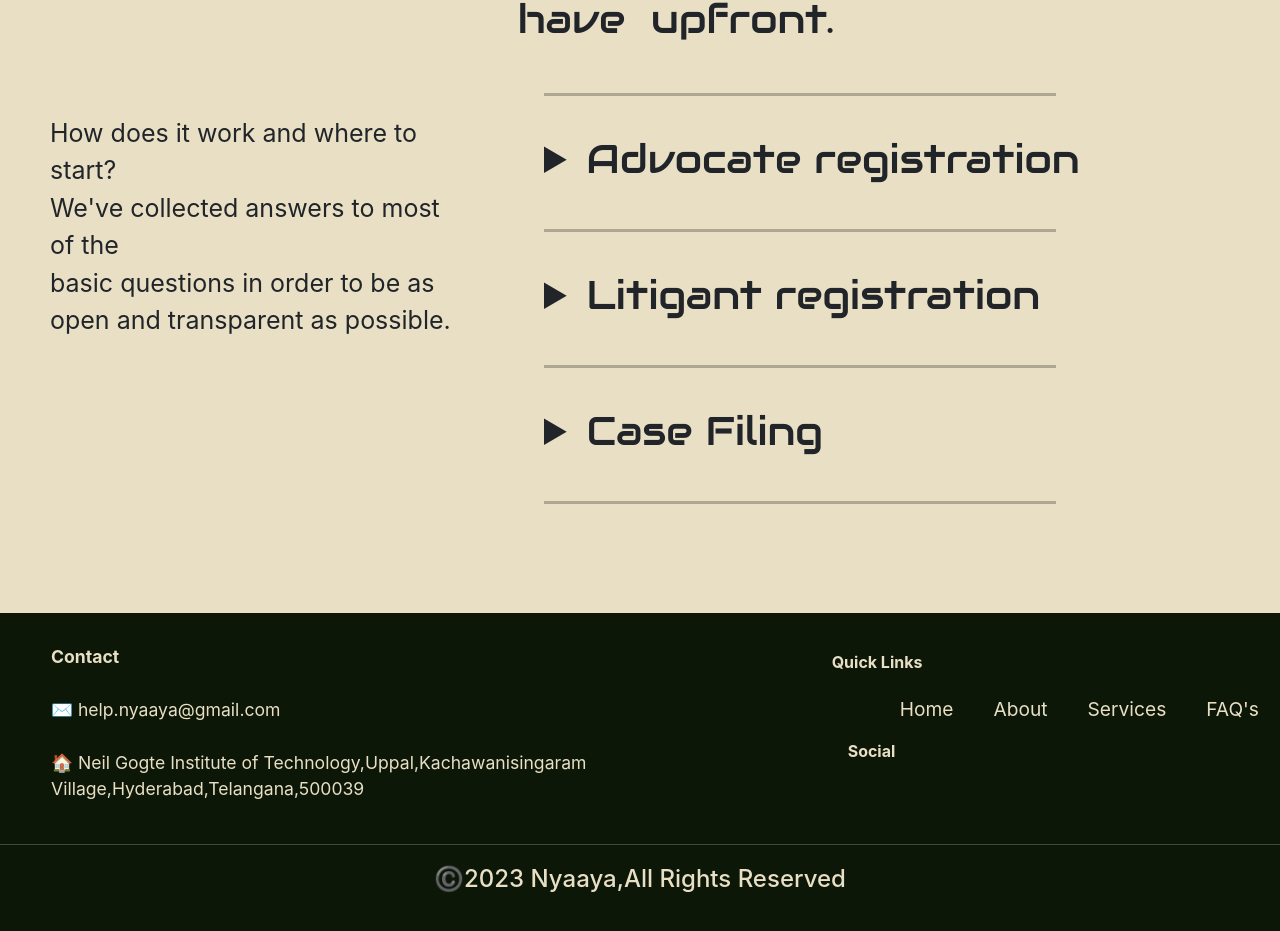
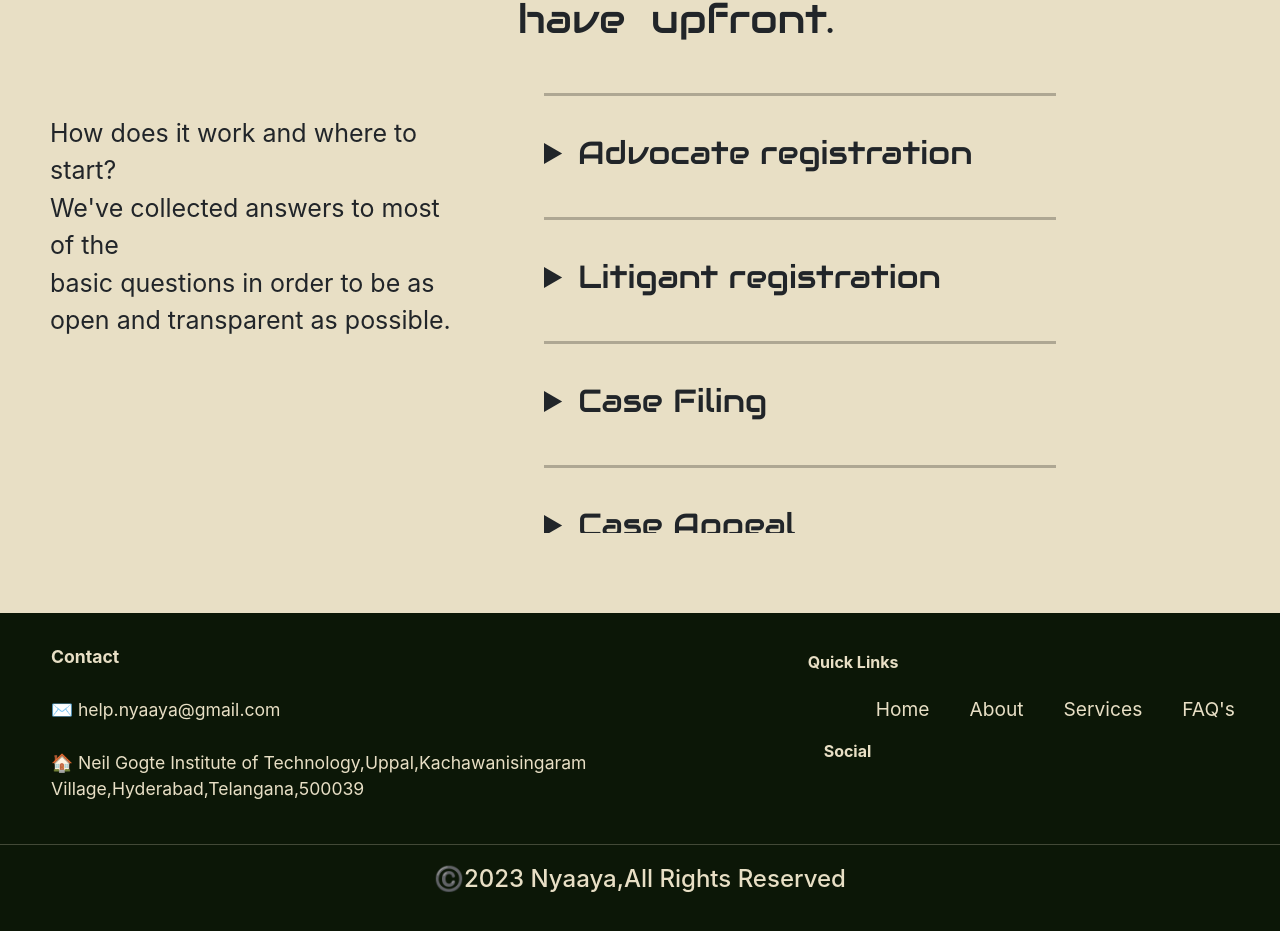
Before and after one commit to udaykumarcoder/NyaayaG160, a React (Create React App) app in the folder eportal/: page / in a window 1280 px wide. Shown: the part 1976-2907 px from the top of the page. Built offline with nearby package versions, Linux system fonts and the light colour scheme.

Commit message:
faq small laptop don

```diff
--- a/eportal/src/screens/Contact.css
+++ b/eportal/src/screens/Contact.css
@@ -62,6 +62,7 @@ text-decoration: none;
   .content2{
 
   padding-left: 1rem;
+  margin-right: 1.5rem;
 
     }
   .c1{
--- a/eportal/src/screens/Faq.css
+++ b/eportal/src/screens/Faq.css
@@ -145,7 +145,7 @@
     }
 
     .Font2 {
-        font-size: 40px;
+        font-size: 2rem;
         font-family: 'Audiowide', sans-serif;
     }
 
```
